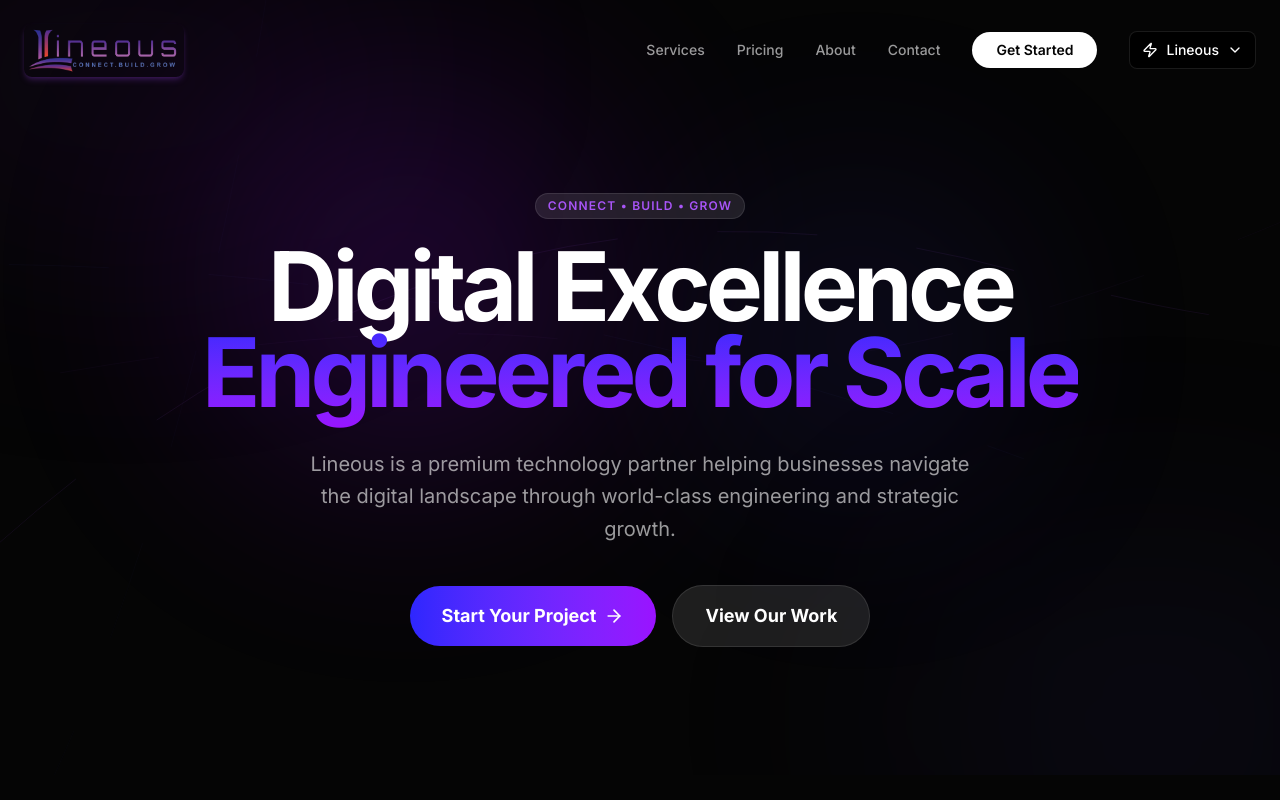
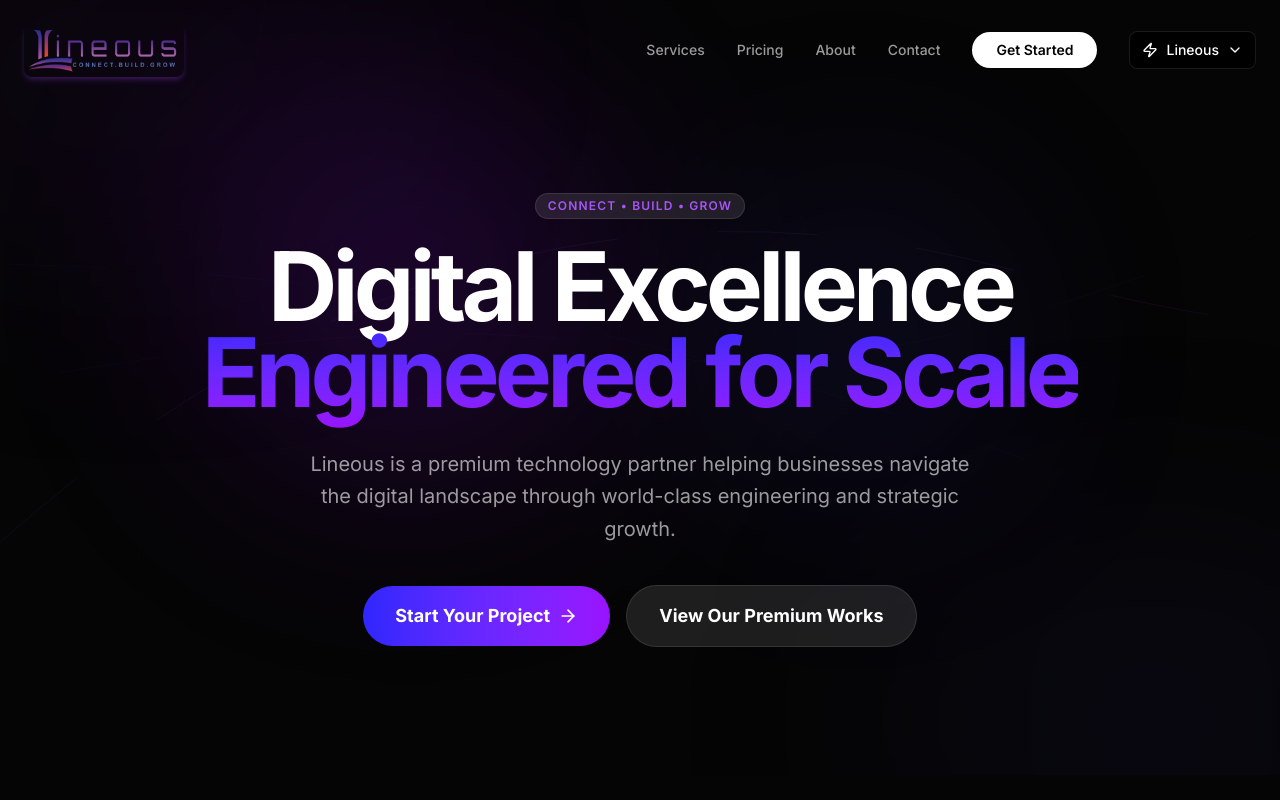
Before and after one commit to rezalineous-crypto/lineous-portfolio-, a React (Vite) app: page / in a window 1280 px wide. Shown: the top 800 px of the page. Built offline with nearby package versions, Linux system fonts and the light colour scheme.

Commit message:
text changes

```diff
--- a/src/components/sections/HeroSection.tsx
+++ b/src/components/sections/HeroSection.tsx
@@ -20,18 +20,20 @@ export function HeroSection() {
           <h1 className="text-5xl md:text-8xl font-bold tracking-tighter leading-[0.9] mb-8">
             Digital Excellence <br />
             <span className="bg-gradient-to-b from-[#2e27fe] to-[#9a12ff] bg-clip-text text-transparent">
-  Engineered for Scale
-</span>
+              Engineered for Scale
+            </span>
           </h1>
           <p className="max-w-2xl mx-auto text-lg md:text-xl text-[var(--text-secondary)] mb-10 leading-relaxed">
-            Lineous is a premium technology partner helping businesses navigate the digital landscape through world-class engineering and strategic growth.
+            Lineous is a premium technology partner helping businesses navigate
+            the digital landscape through world-class engineering and strategic
+            growth.
           </p>
           <div className="flex flex-col sm:flex-row items-center justify-center gap-4">
             <button className="w-full sm:w-auto bg-gradient-to-r from-[#2e27fe] to-[#9a12ff] text-white px-8 py-4 rounded-full font-bold text-lg hover:scale-105 hover:brightness-110 transition-all flex items-center justify-center gap-2">
-  Start Your Project <ArrowRight size={20} />
-</button>
+              Start Your Project <ArrowRight size={20} />
+            </button>
             <button className="w-full sm:w-auto bg-[var(--border-primary)] border border-[var(--border-primary)] px-8 py-4 rounded-full font-bold text-lg hover:bg-[var(--border-primary)]/50 transition-colors">
-              View Our Work
+              View Our Premium Works
             </button>
           </div>
         </motion.div>
```
